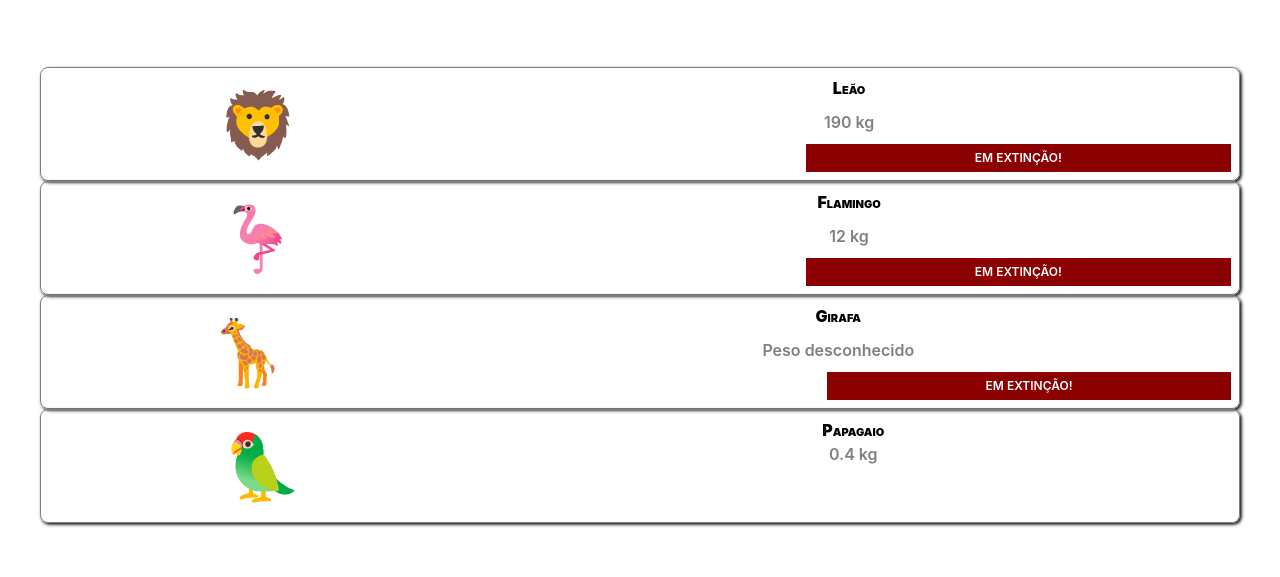
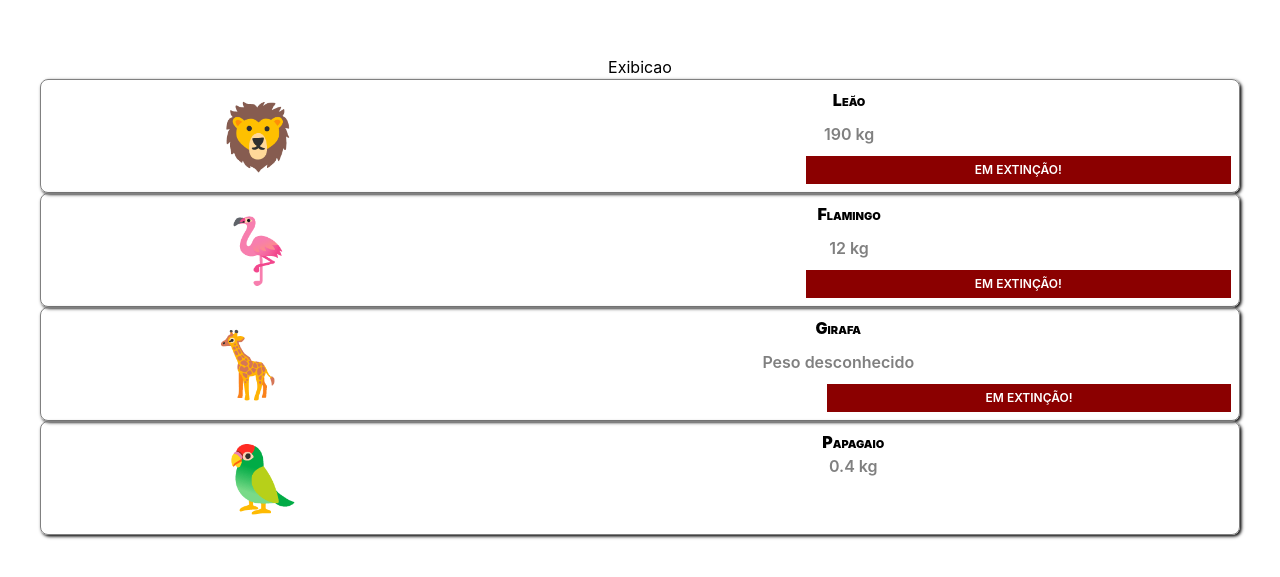
Before and after one commit to ufjf-dcc207/ufjf-dcc207-2024-3-a-atv03-VanessaTrajano, a React (Vite) app: page / in a window 1280 px wide. Shown: the part 105-682 px from the top of the page. Built offline with nearby package versions, Linux system fonts and the light colour scheme.

Commit message:
Cria o componente Exibicao

```diff
--- a/src/App.tsx
+++ b/src/App.tsx
@@ -1,9 +1,11 @@
 import "./App.css";
 import Animal from "./Animal";
+import Exibicao from "./Exibicao";
 
 function App() {
   return (
     <div className="app">
+      <Exibicao/>
       <Animal icone="🦁" nome="Leão" peso={190.0} emExtincao={true} />
       <Animal icone="🦩" nome="Flamingo" peso={12.0} emExtincao={true} />
       <Animal icone="🦒" nome="Girafa" peso={0.0} emExtincao={true} />
--- /dev/null
+++ b/src/Exibicao.tsx
@@ -0,0 +1,11 @@
+import "./Exibicao.css";
+
+function Exibicao() {
+  return (
+    <div className="exibicao">
+      Exibicao
+    </div>
+  );
+}
+
+export default Exibicao;
```
Also changed, not shown: src/Exibicao.css (added).
